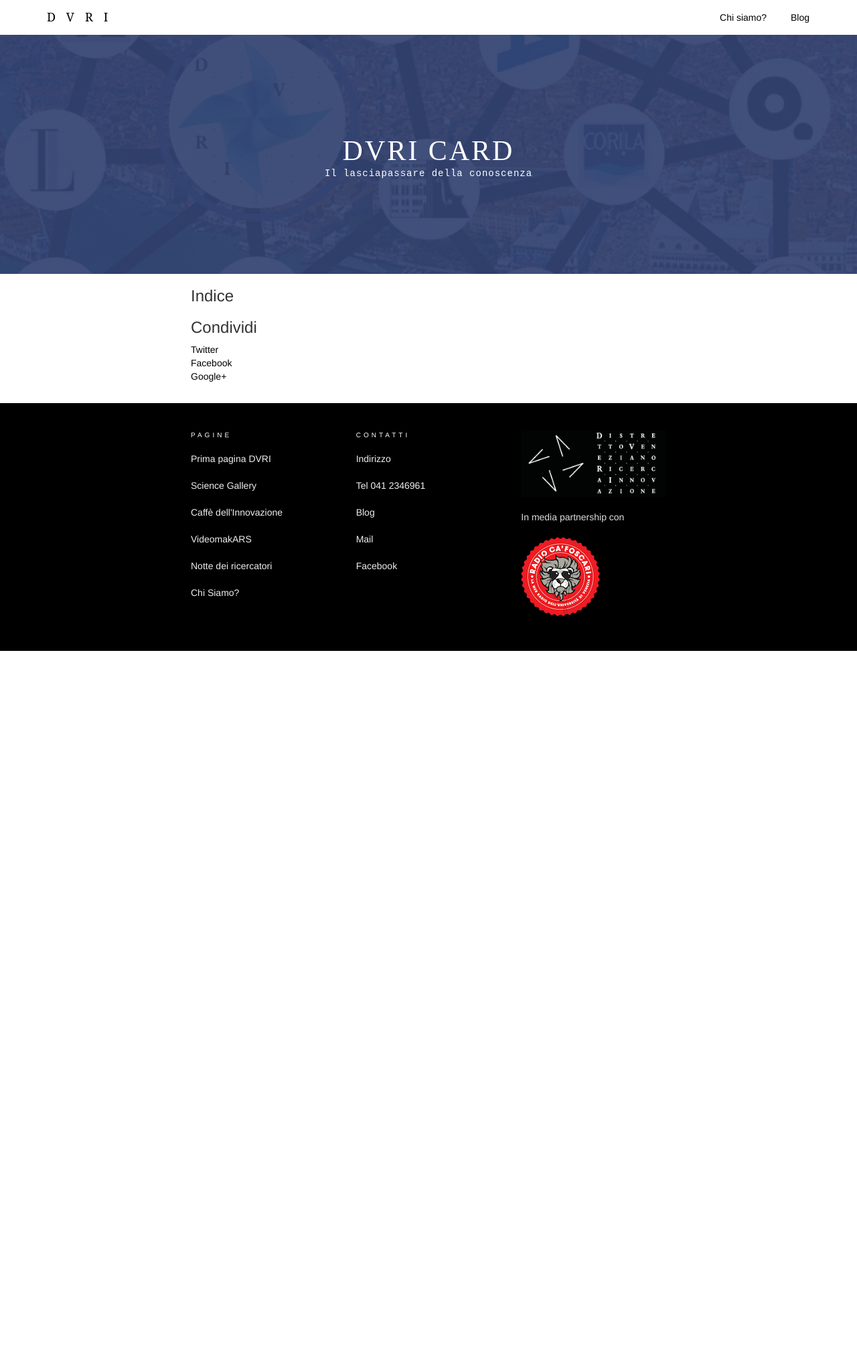
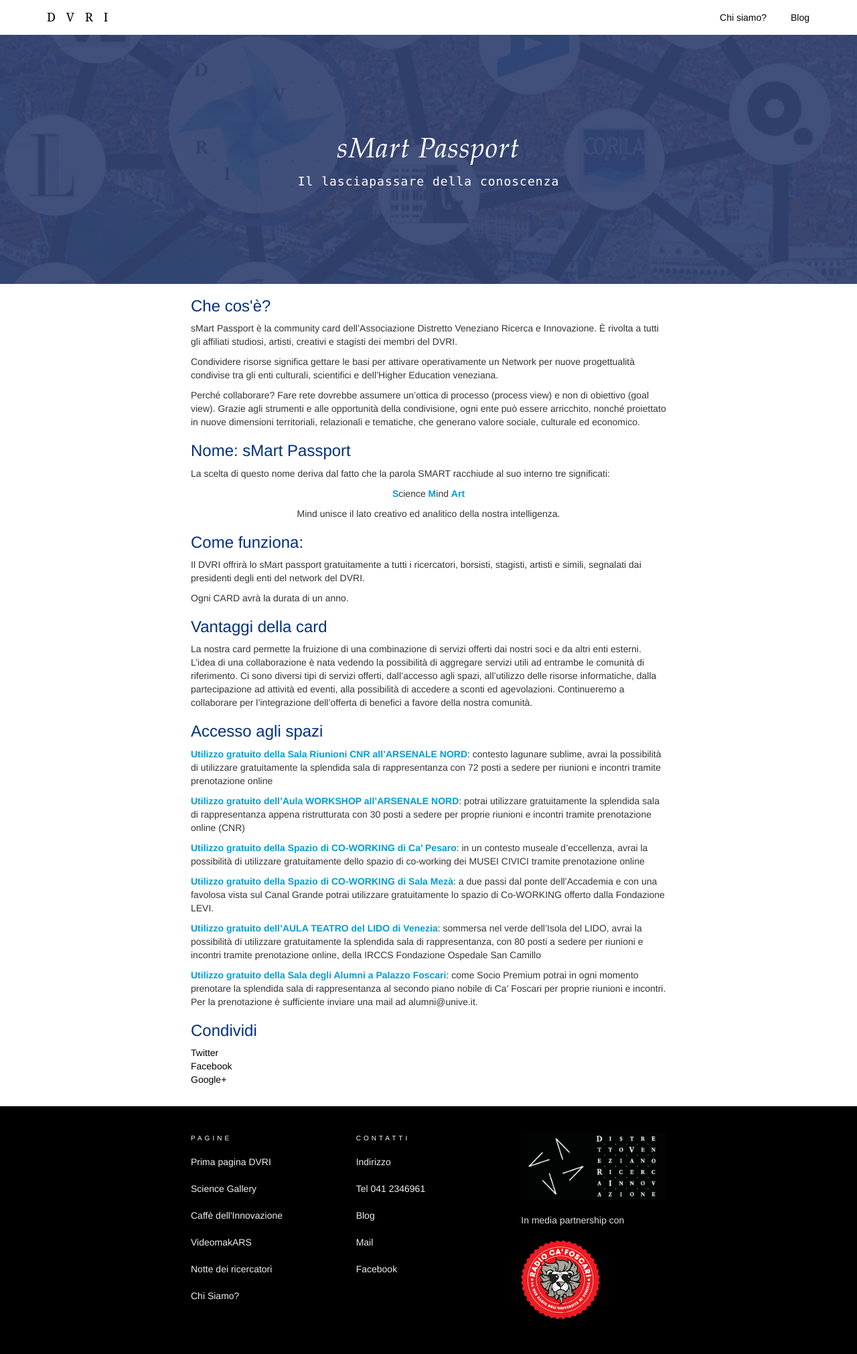
Before and after one commit to simonini/dvri-j-theme, a Jekyll site: the page built from progetti/dvri-card.html, in a window 1280 px wide. Shown: the whole page at 67% size. Built offline with Jekyll 4.4.1, drawn with Linux system fonts in a browser that asks for light colours; the table of contents is made by our own code; before the commit the page ends 972 px from its top, so only the background shows below that.

Commit message:
dvri card - smart passport contenuto inserito

```diff
--- a/_sass/dvri-card.sass
+++ b/_sass/dvri-card.sass
@@ -3,21 +3,22 @@
   background-color: rgba(55,72,120,0.8)
 
   h2
-    font-family: 'Book Antiqua, Georgia'
+    font-family: 'Book Antiqua', 'Georgia'
     font-size: 42px
     color: white
-    letter-spacing: 3px
-    margin-bottom: 0
+    letter-spacing: 1px
+    font-style: italic
   p
     color: white
-    font-family: 'Courier New'
+    font-family: 'Monaco', 'Courier New'
+    font-size: 18px
     letter-spacing: 1px
 
-#pagina-notte-dei-ricercatori
+#pagina-dvri-card
   h3
     color: #00307d
-    font-weight: lighter
   h4
     color: #009ed2
-    font-weight: lighter
     letter-spacing: 2px
+  strong
+    color: #009ed2
--- a/index.html
+++ b/index.html
@@ -13,7 +13,7 @@
                           page_id='caffe'
                           page_link='caffe-2017' %}
 
-{% include big_intro.html title="DVRI CARD"
+{% include big_intro.html title="sMart Passport"
                           claim='Il lascia passare della conoscenza'
                           page_id='dvri-card'
                           page_link='dvri-card' %}
--- a/progetti/dvri-card.html
+++ b/progetti/dvri-card.html
@@ -1,7 +1,41 @@
 ---
 layout: page
 page_id: dvri-card
-title: DVRI CARD
+title: sMart Passport
 claim: Il lasciapassare della conoscenza
-toc: true
+toc: false
 ---
+
+<h3>Che cos'è?</h3>
+
+<p>sMart Passport è la community card dell’Associazione Distretto Veneziano Ricerca e Innovazione. È rivolta a tutti gli affiliati studiosi, artisti, creativi e stagisti dei membri del DVRI.</p>
+<p>Condividere risorse significa gettare le basi per attivare operativamente un Network per nuove progettualità condivise tra gli enti culturali, scientifici e dell’Higher Education veneziana.</p>
+<p>Perché collaborare? Fare rete dovrebbe assumere un’ottica di processo (process view) e non di obiettivo (goal view). Grazie agli strumenti e alle opportunità della  condivisione, ogni ente  può essere arricchito, nonché proiettato in nuove dimensioni territoriali, relazionali e tematiche, che generano valore sociale, culturale ed economico.</p>
+
+
+<h3>Nome: sMart Passport</h3>
+<p>La scelta di questo nome deriva dal fatto che la parola SMART racchiude al suo interno tre significati:</p>
+<p style="text-align: center"><strong>S</strong>cience <strong>M</strong>ind <strong>Art</strong></p>
+<p style="text-align: center">Mind unisce il lato creativo ed analitico della nostra intelligenza.</p>
+
+<h3>Come funziona: </h3>
+<p>Il DVRI offrirà lo sMart passport gratuitamente a tutti i ricercatori, borsisti, stagisti, artisti e simili, segnalati dai presidenti degli enti del network del DVRI.</p>
+<p>Ogni CARD avrà la durata di un anno.</p>
+
+<h3>Vantaggi della card</h3>
+<p>La nostra card permette la fruizione di una combinazione di servizi offerti dai nostri soci e da altri enti esterni. L’idea di una collaborazione è nata vedendo la possibilità di aggregare servizi utili ad entrambe le comunità di riferimento. Ci sono diversi tipi di servizi offerti, dall’accesso agli spazi, all’utilizzo delle risorse informatiche, dalla partecipazione ad attività ed eventi, alla possibilità di accedere a sconti ed agevolazioni. Continueremo a collaborare per l’integrazione dell’offerta di benefici a favore della nostra comunità.</p>
+
+
+<h3>Accesso agli spazi</h3>
+
+<p><strong>Utilizzo gratuito della Sala Riunioni CNR all’ARSENALE NORD</strong>:  contesto lagunare sublime, avrai la possibilità di utilizzare gratuitamente la splendida sala di rappresentanza con 72 posti a sedere per riunioni e incontri tramite prenotazione online</p>
+
+<p><strong>Utilizzo gratuito dell’Aula WORKSHOP all’ARSENALE NORD</strong>: potrai  utilizzare gratuitamente la splendida sala di rappresentanza appena ristrutturata con 30 posti a sedere per proprie riunioni e incontri tramite prenotazione online (CNR)</p>
+
+<p><strong>Utilizzo gratuito della Spazio di CO-WORKING di Ca’ Pesaro</strong>:  in un contesto museale d’eccellenza, avrai la possibilità di utilizzare gratuitamente dello spazio di co-working dei MUSEI CIVICI tramite prenotazione online</p>
+
+<p><strong>Utilizzo gratuito della Spazio di CO-WORKING di Sala Mezà</strong>: a due passi dal ponte dell’Accademia e con una favolosa vista sul Canal Grande potrai utilizzare gratuitamente lo spazio di Co-WORKING offerto dalla Fondazione LEVI.</p>
+
+<p><strong>Utilizzo gratuito dell’AULA TEATRO del LIDO di Venezia</strong>: sommersa nel verde dell’Isola del LIDO, avrai la possibilità di utilizzare gratuitamente la splendida sala di rappresentanza, con 80 posti a sedere per riunioni e incontri tramite prenotazione online, della IRCCS Fondazione Ospedale San Camillo</p>
+
+<p><strong>Utilizzo gratuito della Sala degli Alumni a Palazzo Foscari</strong>: come Socio Premium potrai in ogni momento prenotare la splendida sala di rappresentanza al secondo piano nobile di Ca' Foscari per proprie riunioni e incontri. Per la prenotazione è sufficiente inviare una mail ad alumni@unive.it.</p>
```
